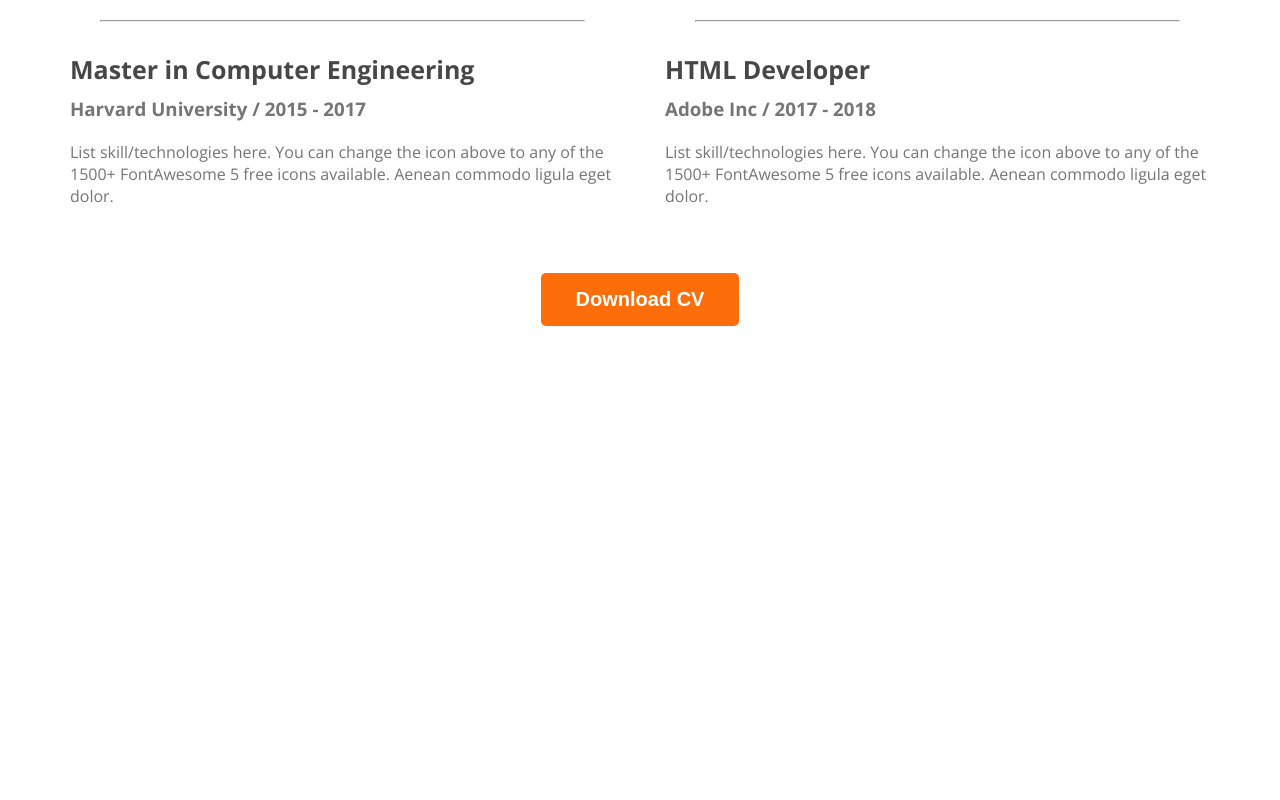
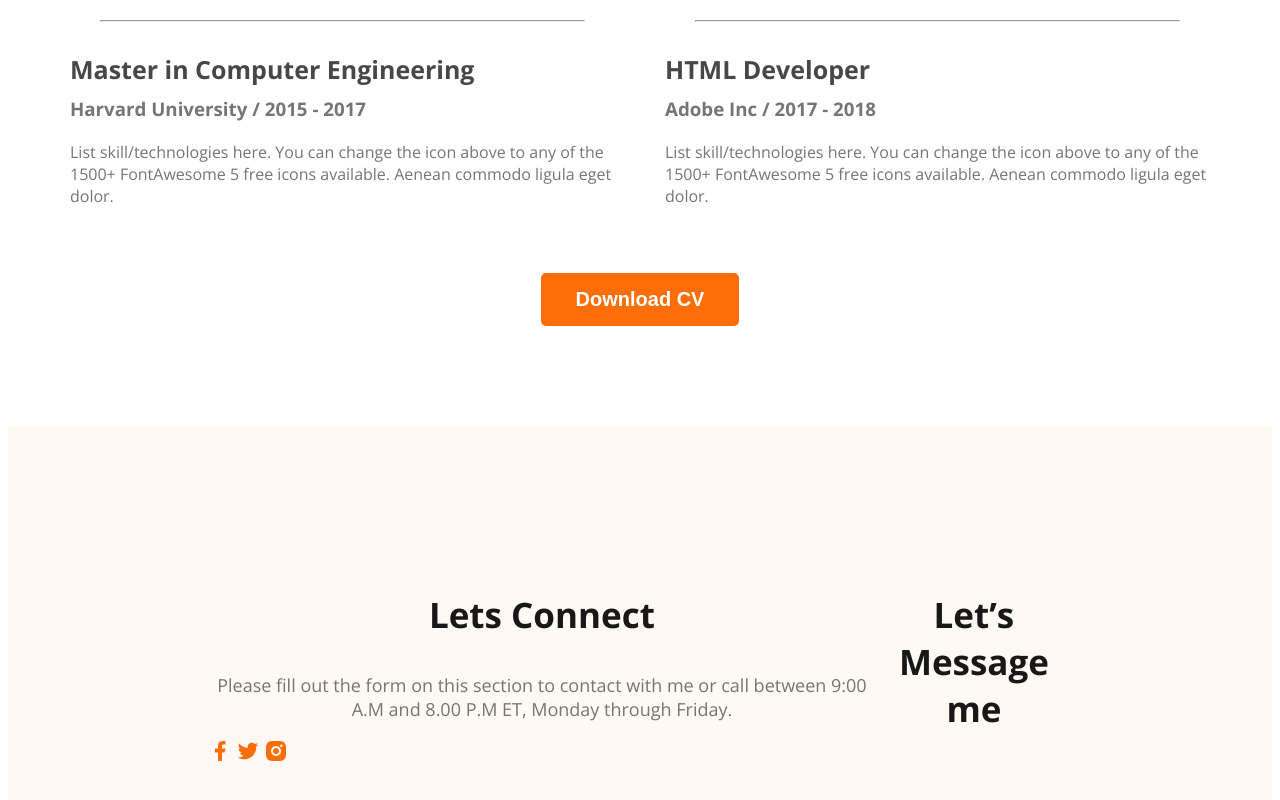
Before and after one commit to glfaisal/developer-portfolio, a plain HTML site: page index.html in a window 1280 px wide. Shown: the part 2868-3668 px from the top of the page. Before the commit the page ends 3202 px from the top, so only its background shows below. Drawn offline with nearby package versions, Linux system fonts and the light colour scheme.

Commit message:
added basic footer

```diff
--- a/index.html
+++ b/index.html
@@ -167,7 +167,18 @@
 
     </main>
     <footer>
-
+        <div class="footer-column">
+            <h3 class="section-title">Lets Connect</h3>
+            <p class="section-description">Please fill out the form on this section to contact with me or call between 9:00 A.M and 8.00 P.M ET, Monday through Friday.</p>
+            <div class="social-links">
+                <a href=""><img src="images/icons/facebook.png" alt=""></a>
+                <a href=""><img src="images/icons/twitter.png" alt=""></a>
+                <a href=""><img src="images/icons/insta.png" alt=""></a>
+            </div>
+        </div>
+        <div class="footer-column">
+            <h3 class="section-title">Let’s Message me</h3>
+        </div>
     </footer>
 
 </body>
--- a/styles/portfolio.css
+++ b/styles/portfolio.css
@@ -199,3 +199,11 @@ main section {
     text-align: center;
     margin-top: 50px;
 }
+
+/* footer styles */
+footer{
+    display: flex;
+    background: #FFF8F3;
+    padding: 130px 200px;
+    margin-top: 100px;
+}
```
